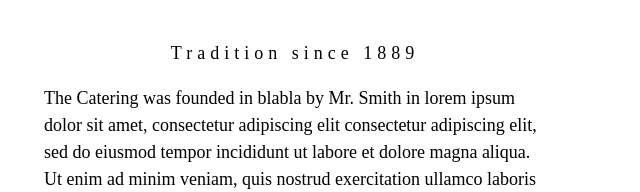
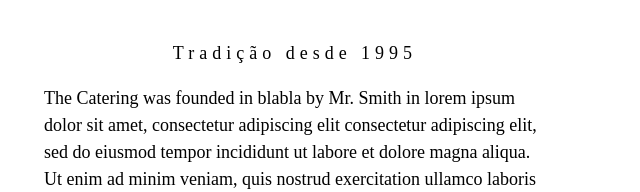
Before and after one commit to Pedr00ga/Estudos-de-git, a plain HTML site: page index.html in a window 1280 px wide. Shown: the part 783-975 px from the top of the page, 620-1260 px from the left. Drawn offline with nearby package versions, Linux system fonts and the light colour scheme.

Commit message:
Traduzi o texto de fundação e a data

```diff
--- a/index.html
+++ b/index.html
@@ -47,7 +47,7 @@ h1, h2, h3, h4, h5, h6 {
 
     <div class="w3-col m6 w3-padding-large">
       <h1 class="w3-center">About Catering</h1><br>
-      <h5 class="w3-center">Tradition since 1889</h5>
+      <h5 class="w3-center">Tradição desde 1995</h5>
       <p class="w3-large">The Catering was founded in blabla by Mr. Smith in lorem ipsum dolor sit amet, consectetur adipiscing elit consectetur adipiscing elit, sed do eiusmod tempor incididunt ut labore et dolore magna aliqua. Ut enim ad minim veniam, quis nostrud exercitation ullamco laboris nisi ut aliquip ex ea commodo consequat. Duis aute iruredolor in reprehenderit in voluptate velit esse cillum dolore eu fugiat nulla pariatur.We only use <span class="w3-tag w3-light-grey">seasonal</span> ingredients.</p>
       <p class="w3-large w3-text-grey w3-hide-medium">Excepteur sint occaecat cupidatat non proident, sunt in culpa qui officia deserunt mollit anim id est laborum consectetur adipiscing elit, sed do eiusmod temporincididunt ut labore et dolore magna aliqua. Ut enim ad minim veniam, quis nostrud exercitation ullamco laboris nisi ut aliquip ex ea commodo consequat.</p>
     </div>
```
